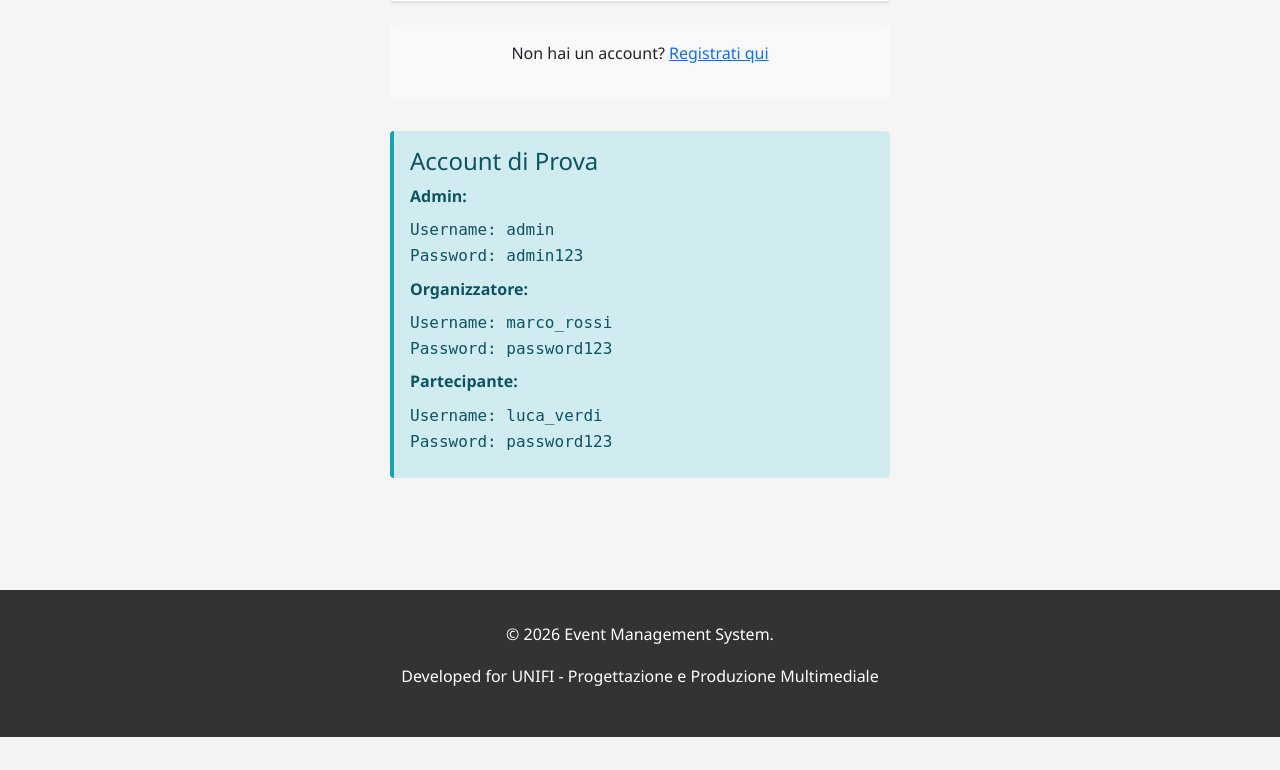
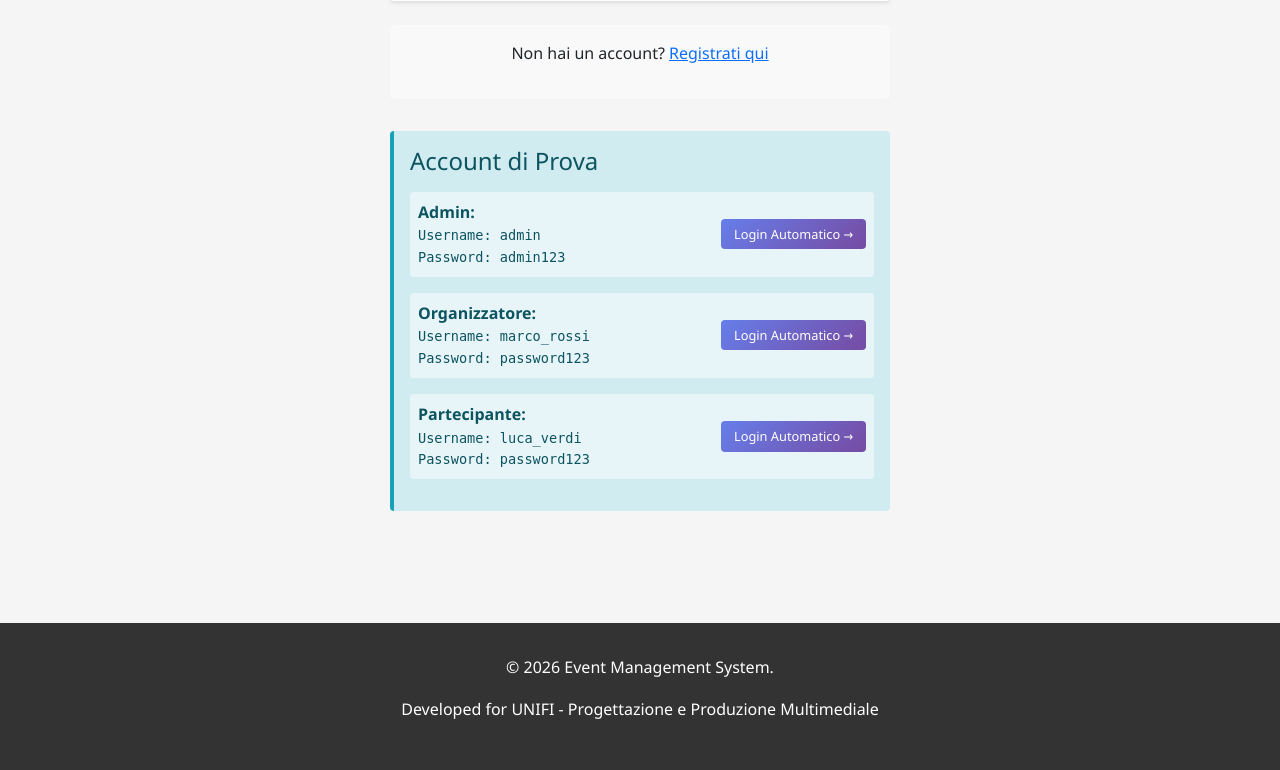
Before and after one commit to RiccardoFagiuoli/EventMenagementSystem, a Django app: page /users/login/ in a window 1280 px wide. Shown: the part 725-1495 px from the top of the page. Before the commit the page ends 1462 px from the top, so only its background shows below. Run offline with Django 5.2, Linux system fonts and the light colour scheme.

Commit message:
Modifica pagina login bottoni accesso rapido account di test

```diff
--- a/templates/users/login.html
+++ b/templates/users/login.html
@@ -1,3 +1,149 @@
+{% extends 'base.html' %}
+
+{% block title %}Login - Event Management System{% endblock %}
+
+{% block content %}
+    <style>
+        .btn:hover {
+            text-decoration: none !important;
+            box-shadow: 0 0 4px 1px dimgray !important;
+            color: white !important;
+        }
+
+        .demo-account-item {
+            display: flex;
+            justify-content: space-between;
+            align-items: center;
+            margin-bottom: 1rem;
+            padding: 0.5rem;
+            background: rgba(255,255,255,0.5);
+            border-radius: 4px;
+        }
+
+        .demo-account-info {
+            flex: 1;
+        }
+
+        .demo-login-btn {
+            margin-left: 1rem;
+            padding: 0.3rem 0.8rem;
+            font-size: 0.8rem;
+            background: linear-gradient(135deg, #667eea 0%, #764ba2 100%);
+            color: #ffffff;
+            border: none;
+            border-radius: 4px;
+            cursor: pointer;
+            transition: all 0.2s ease;
+        }
+
+        .demo-login-btn:hover {
+            transform: translateY(-1px);
+            box-shadow: 0 2px 8px rgba(0,0,0,0.2);
+        }
+
+        .demo-login-btn:active {
+            transform: translateY(0);
+        }
+
+        @media (max-width: 600px) {
+            .demo-account-item {
+                flex-direction: column;
+                align-items: stretch;
+            }
+
+            .demo-login-btn {
+                margin-left: 0;
+                margin-top: 0.5rem;
+            }
+        }
+    </style>
+
+    <div style="max-width: 500px; margin: 2rem auto;">
+        <h2 style="text-align: center;">Accedi</h2>
+
+        <form method="post" id="loginForm" style="margin-top: 2rem;">
+            {% csrf_token %}
+
+            <div class="form-group">
+                <label for="username">Username</label>
+                <input type="text" name="username" id="username" required autofocus>
+            </div>
+
+            <div class="form-group">
+                <label for="password">Password</label>
+                <input type="password" name="password" id="password" required>
+            </div>
+
+            <div class="btn-group">
+                <button type="submit" class="btn" style="width: 100%; text-align: center; background: linear-gradient(135deg, #667eea 0%, #764ba2 100%);">Accedi</button>
+            </div>
+        </form>
+
+        <div style="text-align: center; margin-top: 1.5rem; padding: 1rem; background-color: #f9f9f9; border-radius: 4px;">
+            <p>Non hai un account? <a href="{% url 'users:register' %}" style="text-decoration: underline;">Registrati qui</a></p>
+        </div>
+
+        <div style="margin-top: 2rem; padding: 1rem; background-color: #d1ecf1; border-radius: 4px; border-left: 4px solid #17a2b8;">
+            <h4 style="color: #0c5460; margin-bottom: 1rem;">Account di Prova</h4>
+
+            <!-- Admin -->
+            <div class="demo-account-item">
+                <div class="demo-account-info">
+                    <strong style="color: #0c5460;">Admin:</strong>
+                    <p style="color: #0c5460; margin: 0; font-family: monospace; font-size: 0.85rem;">Username: admin<br>Password: admin123</p>
+                </div>
+                <button type="button" class="demo-login-btn" onclick="autoLogin('admin', 'admin123')">Login Automatico →</button>
+            </div>
+
+            <!-- Organizzatore -->
+            <div class="demo-account-item">
+                <div class="demo-account-info">
+                    <strong style="color: #0c5460;">Organizzatore:</strong>
+                    <p style="color: #0c5460; margin: 0; font-family: monospace; font-size: 0.85rem;">Username: marco_rossi<br>Password: password123</p>
+                </div>
+                <button type="button" class="demo-login-btn" onclick="autoLogin('marco_rossi', 'password123')">Login Automatico →</button>
+            </div>
+
+            <!-- Partecipante -->
+            <div class="demo-account-item">
+                <div class="demo-account-info">
+                    <strong style="color: #0c5460;">Partecipante:</strong>
+                    <p style="color: #0c5460; margin: 0; font-family: monospace; font-size: 0.85rem;">Username: luca_verdi<br>Password: password123</p>
+                </div>
+                <button type="button" class="demo-login-btn" onclick="autoLogin('luca_verdi', 'password123')">Login Automatico →</button>
+            </div>
+        </div>
+    </div>
+
+    <script>
+    function autoLogin(username, password) {
+        // Compila il form
+        const usernameField = document.getElementById('username');
+        const passwordField = document.getElementById('password');
+
+        usernameField.value = username;
+        passwordField.value = password;
+
+        // Cambia stile per mostrare che è stato compilato
+        usernameField.style.backgroundColor = '#e8f0fe';
+        passwordField.style.backgroundColor = '#e8f0fe';
+
+        // Mostra un piccolo messaggio
+        const btn = event.target;
+        const originalText = btn.innerText;
+        btn.innerText = '✓ Caricamento...';
+        btn.style.opacity = '0.7';
+
+        setTimeout(() => {
+            document.getElementById('loginForm').submit();
+        }, 300);
+    }
+</script>
+{% endblock %}
+
+
+{% comment %}
+<!-- Versione precedente senza login automatico -->
 {% extends 'base.html' %}
 
 {% block title %}Login - Event Management System{% endblock %}
@@ -46,3 +192,5 @@
         </div>
     </div>
 {% endblock %}
+
+{% endcomment %}
```
Also changed, not shown: db.sqlite3.
